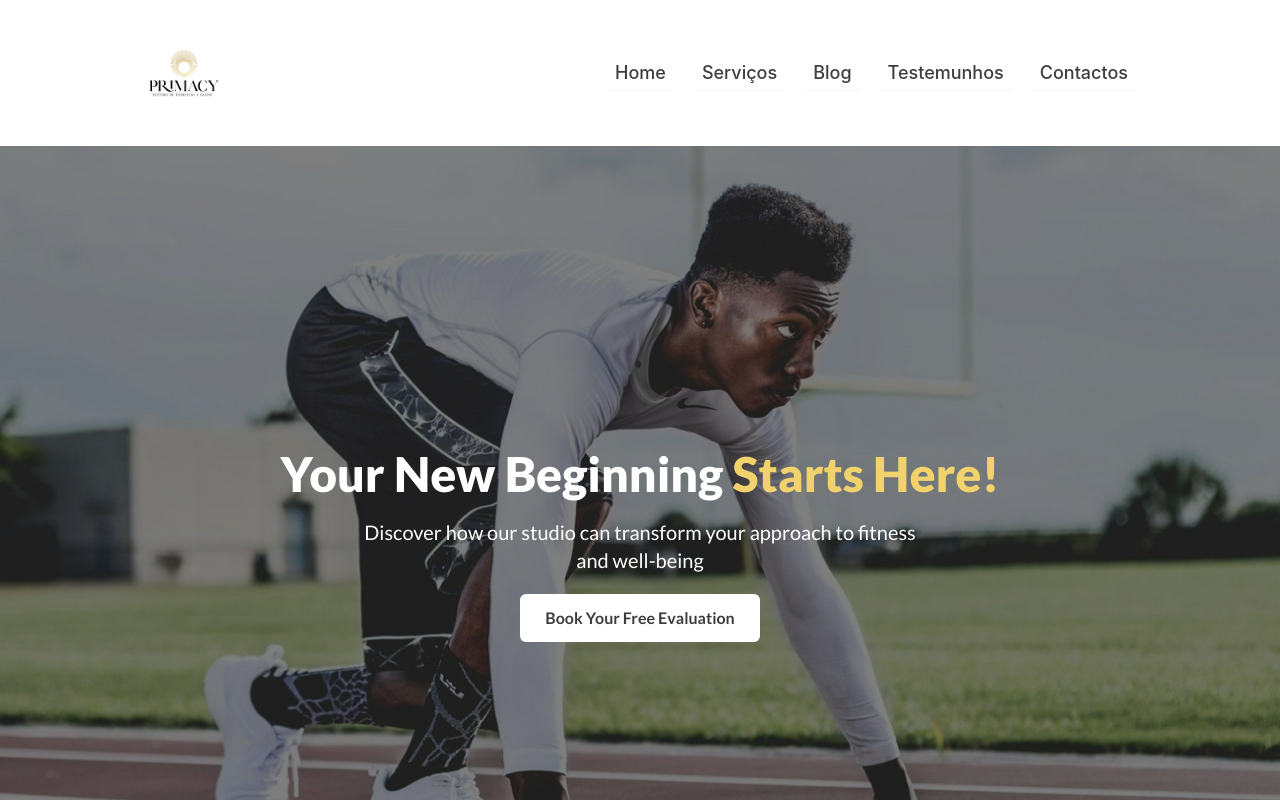
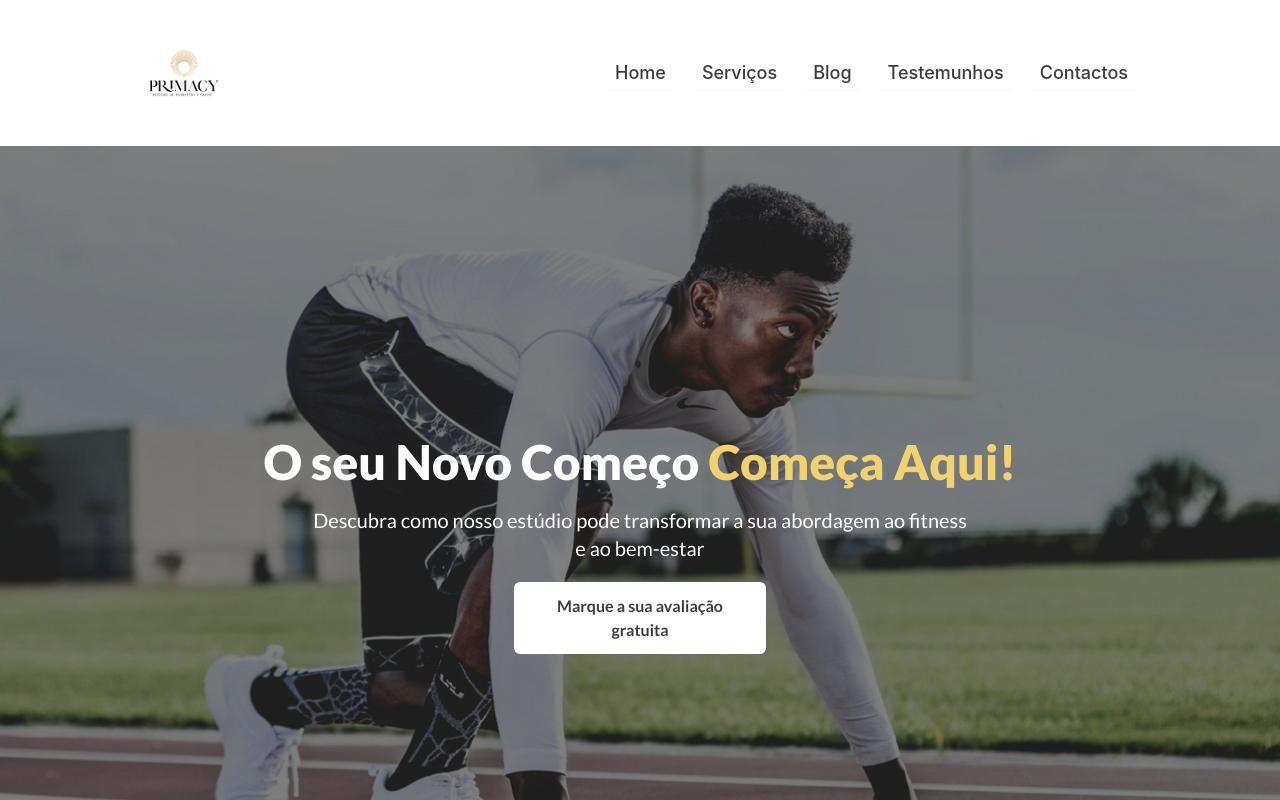
Before and after one commit to ArnabTo/primacy, a React (Vite) app: page / in a window 1280 px wide. Shown: the top 800 px of the page. Built offline with nearby package versions, Linux system fonts and the light colour scheme; no server answers.

Commit message:
updated hero section to porto

```diff
--- a/src/component/Hero.jsx
+++ b/src/component/Hero.jsx
@@ -1,3 +1,4 @@
+import { Link } from 'react-scroll';
 import HeroBg2 from '../assets/hero2.jpg'
 
 const Hero = () => {
@@ -7,11 +8,11 @@ const Hero = () => {
 
             <div className="relative z-10 flex flex-col justify-center items-center h-full text-white">
                 <div className='flex flex-col justify-center items-center space-y-5'>
-                    <h1 className="text-5xl font-extrabold text-center font-lato">Your New Beginning <span className='text-heroHeadline'>Starts Here!</span></h1>
-                    <p className="mt-4 text-xl text-center font-lato">Discover how our studio can transform your approach to fitness <br></br> and well-being</p>
+                    <h1 className="text-5xl font-extrabold text-center font-lato">O seu Novo Começo  <span className='text-heroHeadline'>Começa Aqui!</span></h1>
+                    <p className="mt-4 text-xl text-center font-lato">Descubra como nosso estúdio pode transformar a sua abordagem ao fitness  <br></br> e ao bem-estar</p>
                     <button
                         className="bg-white lg:w-1/3 text-textColor px-4 py-3 rounded-md text-base font-semibold font-lato hover:bg-btnBg hover:text-white transition-all delay-75">
-                            <a href='#'>Book Your Free Evaluation</a>
+                            <Link to='contact-section' smooth={true} duration={2000}>Marque a sua avaliação gratuita</Link>
                     </button>
                 </div>
             </div>
```
